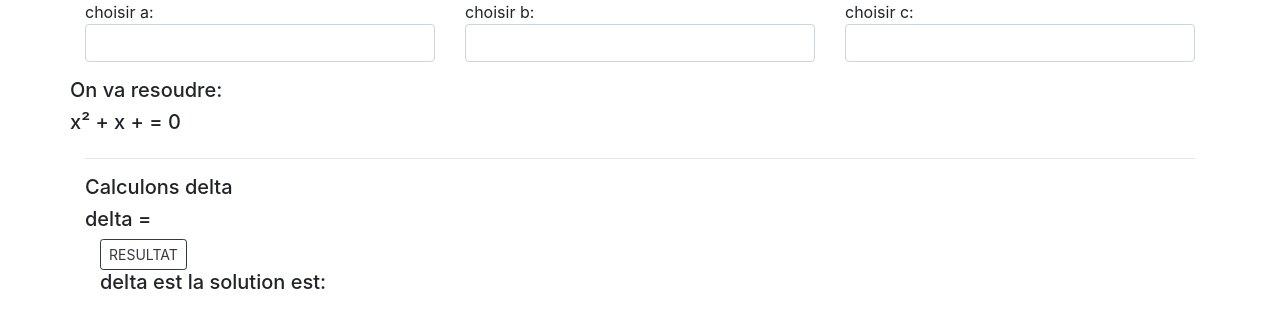
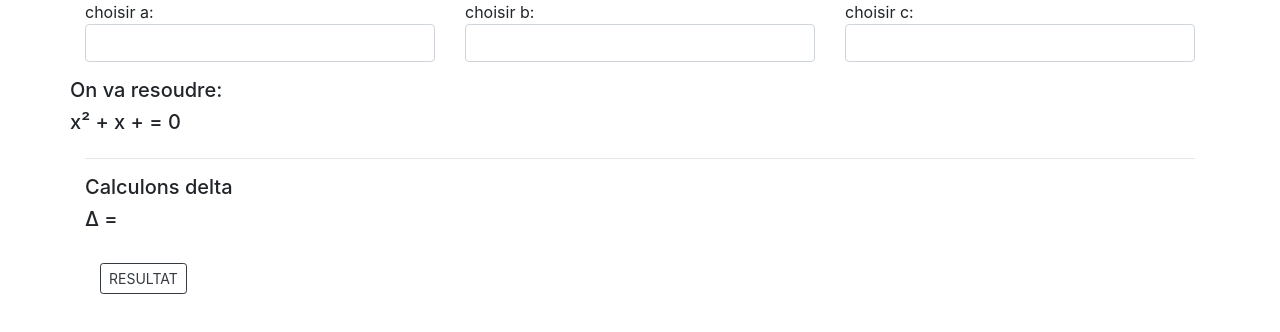
Before and after one commit to Mahandry-Rigs/polynome, an Angular app: page / in a window 1280 px wide. Shown: the top 332 px of the page. Built offline with nearby package versions, Linux system fonts and the light colour scheme.

Commit message:
Calcul et Affichage Resultat version3 (efa presque mety)

```diff
--- a/src/app/delta/delta.component.html
+++ b/src/app/delta/delta.component.html
@@ -5,11 +5,14 @@
   </div>
 
   <div class="row">
-      <h5> delta = <b *ngIf="deltaValue">{{ deltaValue }}</b> </h5>
+      <h5> Δ = <b *ngIf="deltaValue">{{ deltaValue }}</b> </h5>
   </div>
 
+<br>
   <button class="btn btn-sm btn-outline-dark" (click)="onKey($event)"> RESULTAT <i class="fa fa-trash"
       aria-hidden="true"></i></button>
-      <h5> delta est {{ mesazy }} la solution est: {{ solution1 }} </h5>
+
+      <!-- <h5 *ngIf="solution1"> Δ est {{ mesazy }}; donc la solution est: {{ solution1 }} et {{ solution2 }} </h5> -->
+      <h5 *ngIf="solution1"> {{ texta }} </h5>
 
 </div>
--- a/src/app/delta/delta.component.ts
+++ b/src/app/delta/delta.component.ts
@@ -8,13 +8,14 @@ import { Component, Input, OnInit } from '@angular/core';
 export class DeltaComponent implements OnInit {
 
   @Input() deltaValue: number ;
-  @Input() nbr_a: number;
-  @Input() nbr_b: number;
-  @Input() nbr_c: number;
+  @Input() a:number;
+  @Input() b:number;
+  @Input() c:number;
 
   mesazy: string;
-  solution1:number;
-  solution2:number;
+  solution1:any;
+  solution2:any;
+  texta:any;
 
   constructor() { }
 
@@ -24,16 +25,19 @@ export class DeltaComponent implements OnInit {
   onKey(event: any) {
     // this.deltaValue = event.target.value * 1;
     if (this.deltaValue > 0) {
-      this.mesazy = 'positif';
-      this.solution1 = -this.nbr_b / 2 * this.nbr_a;
+      this.solution1 = -this.b - Math.sqrt(this.deltaValue)/ 2*this.a ;
+      this.solution2 = -this.b + Math.sqrt(this.deltaValue)/ 2*this.a ;
+      this.texta = 'Δ est Positif, donc 2 solution :  solution 1 = ' + this.solution1 + ' et  solution 2 = ' + this.solution2 ;
     }
+
     else if (this.deltaValue === 0) {
-      this.mesazy = 'nul';
-       this.solution1 = -this.nbr_b/2*this.nbr_a;
-    }
+      this.solution1 = -this.b / 2 * this.a ;
+      this.texta = ' Δ est nul, donc une solution double qui vaut: ' + this.solution1 ;
+     }
+
     else if (this.deltaValue < 0) {
-      this.mesazy = ' negatif, donc pas de solution réelle';
+      this.texta = 'Δ est Negatif, Pas de solution réelles.';
     }
   }
 
-}
+  }
--- a/src/app/trinome/trinome.component.html
+++ b/src/app/trinome/trinome.component.html
@@ -1,6 +1,6 @@
 <div class="container">
   <div class="row">
-    <div class="col-sm"> choisir a: <div class="form-group"><input type="number" class="form-control" [(ngModel)]="nbr_a"  > </div> </div>
+    <div class="col-sm"> choisir a: <div class="form-group"><input type="number" class="form-control"[(ngModel)]="nbr_a"> </div> </div>
     <div class="col-sm"> choisir b: <div class="form-group"><input type="number" class="form-control"[(ngModel)]="nbr_b"  ></div> </div>
     <div class="col-sm"> choisir c: <div class="form-group"><input type="number" class="form-control" [(ngModel)]="nbr_c" ></div>
     </div>
@@ -15,6 +15,6 @@
 </div>
 
 <hr>
-<app-delta [deltaValue]="nbr_b*nbr_b -4*nbr_a*nbr_c"></app-delta>
+<app-delta [deltaValue]="nbr_b*nbr_b -4*nbr_a*nbr_c" [a]="nbr_a" [b]="nbr_b" [c]="nbr_c"></app-delta>
 
 </div>
--- a/src/app/trinome/trinome.component.ts
+++ b/src/app/trinome/trinome.component.ts
@@ -11,6 +11,8 @@ export class TrinomeComponent implements OnInit {
   nbr_b:number;
   nbr_c: number;
 
+
+
   constructor() { }
 
   ngOnInit(): void {
```
